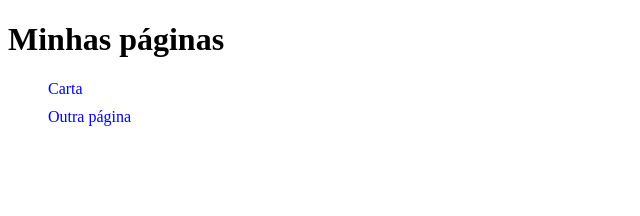
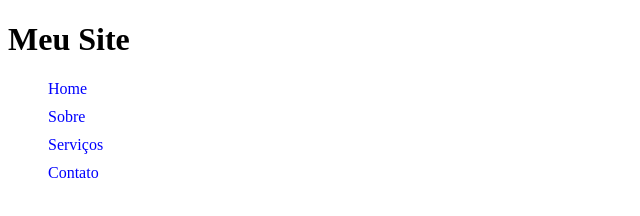
Before and after one commit to GlauberLM/Criar-o-link-das-paginas, a plain HTML site: page index.html in a window 1280 px wide. Shown: the whole page, without its empty margins (0-640 px from the left). Drawn offline with Linux system fonts and the light colour scheme.

Commit message:
Update index.html

```diff
--- a/index.html
+++ b/index.html
@@ -1,18 +1,20 @@
 <!DOCTYPE html>
 <html lang="pt-br">
 <head>
-    <meta charset="UTF-8">
-    <title>Links</title>
-    <link rel="stylesheet" href="style.css">
+  <meta charset="UTF-8">
+  <title>Menu de Páginas</title>
+  <link rel="stylesheet" href="style.css">
 </head>
 <body>
 
-    <h1>Minhas páginas</h1>
+  <h1>Meu Site</h1>
 
-    <ul class="menu">
-        <li><a href="carta.html">Carta</a></li>
-        <li><a href="#">Outra página</a></li>
-    </ul>
+  <ul class="menu">
+    <li><a href="index.html">Home</a></li>
+    <li><a href="sobre.html">Sobre</a></li>
+    <li><a href="servicos.html">Serviços</a></li>
+    <li><a href="contato.html">Contato</a></li>
+  </ul>
 
 </body>
 </html>
```
